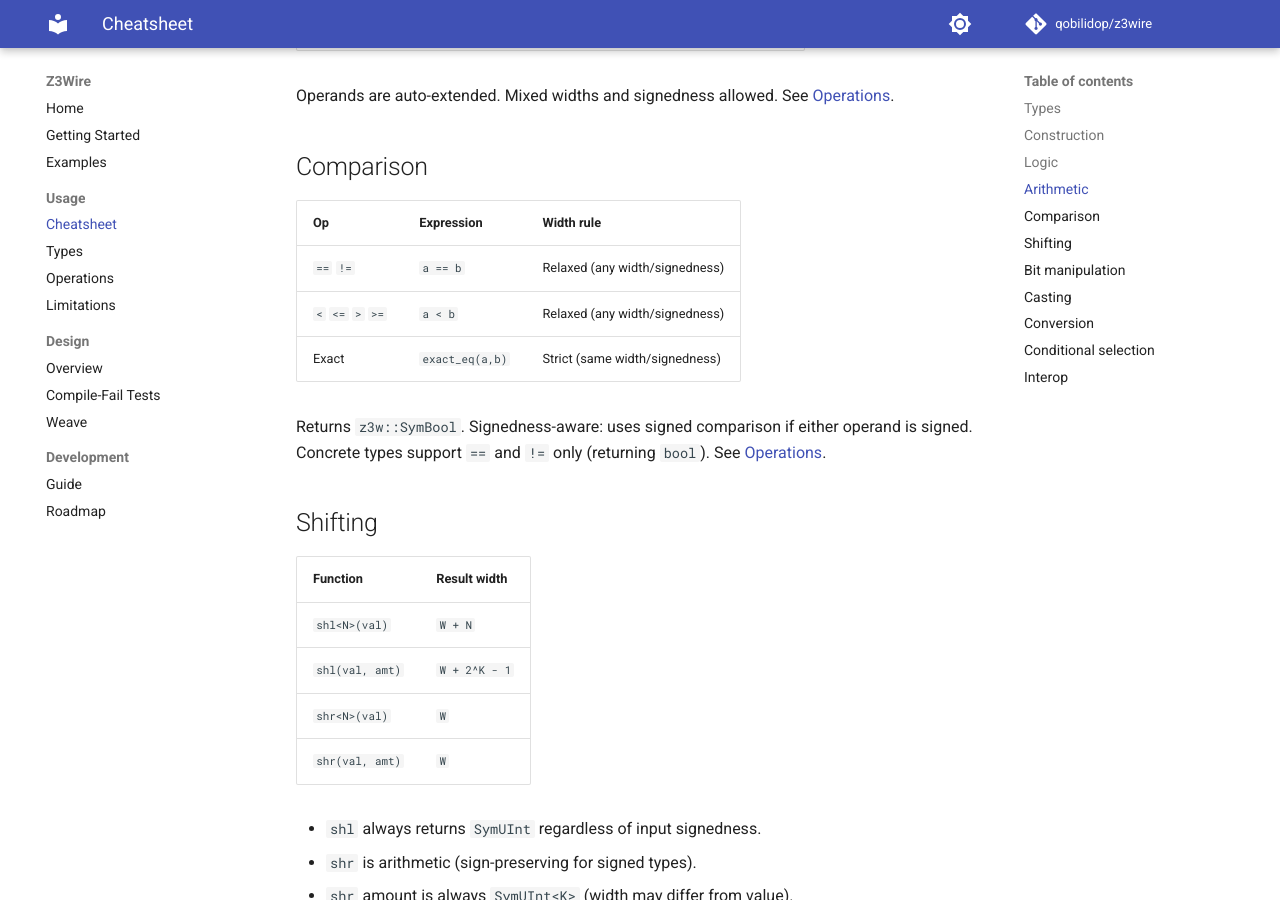
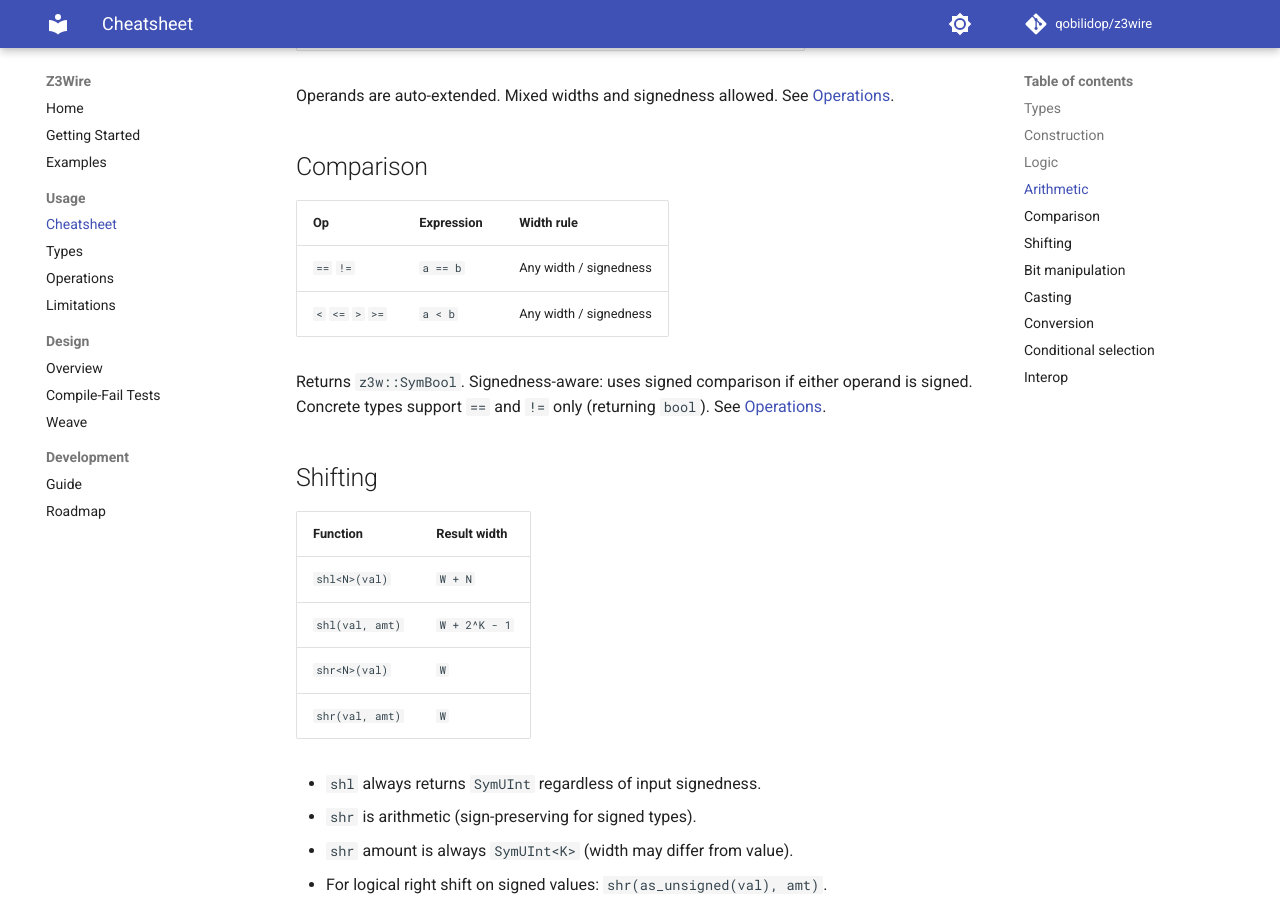
Before and after one commit to qobilidop/z3wire, an MkDocs documentation site: the page built from docs/usage/cheatsheet.md, in a window 1280 px wide and 900 px high, scrolled down 1626 px. Built offline with MkDocs 1.6.1 and Material for MkDocs 9.7.7, drawn with Linux system fonts in a browser that asks for light colours; comment, search, counter and statistics services are not loaded.

Commit message:
Remove exact_eq in favor of operator==
Having two equality functions is confusing and exact_eq doesn't prevent
wrong answers - widening preserves values. In every usage, the types
already matched, so operator== gives identical results. Users who want
compile-time type matching can use static_assert(std::is_same_v<...>).

Co-Authored-By: Claude Opus 4.6 (1M context) <noreply@anthropic.com>

```diff
--- a/docs/usage/cheatsheet.md
+++ b/docs/usage/cheatsheet.md
@@ -56,11 +56,10 @@ Operands are auto-extended. Mixed widths and signedness allowed. See
 
 ## Comparison
 
-| Op                | Expression      | Width rule                     |
-| :---------------- | :-------------- | :----------------------------- |
-| `==` `!=`         | `a == b`        | Relaxed (any width/signedness) |
-| `<` `<=` `>` `>=` | `a < b`         | Relaxed (any width/signedness) |
-| Exact             | `exact_eq(a,b)` | Strict (same width/signedness) |
+| Op                | Expression | Width rule             |
+| :---------------- | :--------- | :--------------------- |
+| `==` `!=`         | `a == b`   | Any width / signedness |
+| `<` `<=` `>` `>=` | `a < b`    | Any width / signedness |
 
 Returns `z3w::SymBool`. Signedness-aware: uses signed comparison if either
 operand is signed. Concrete types support `==` and `!=` only (returning `bool`).
```
Also changed, not shown: docs/design/weave.md (+1 -1 lines), 5 other files.
